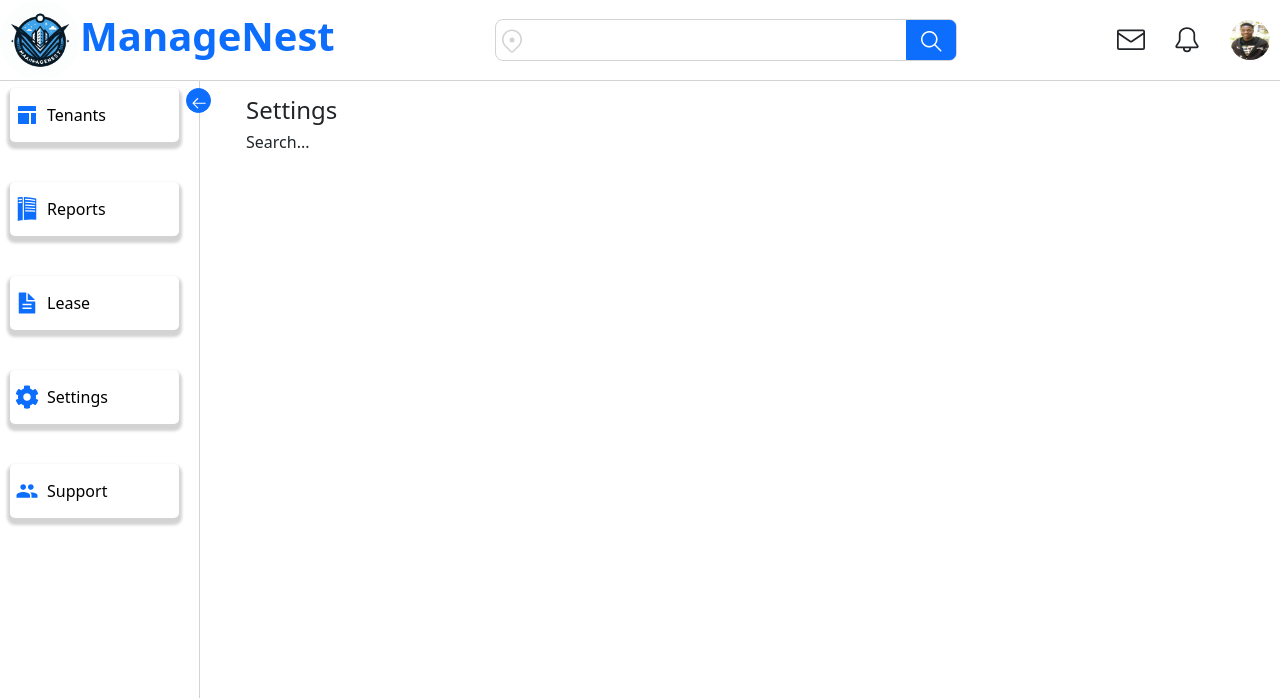
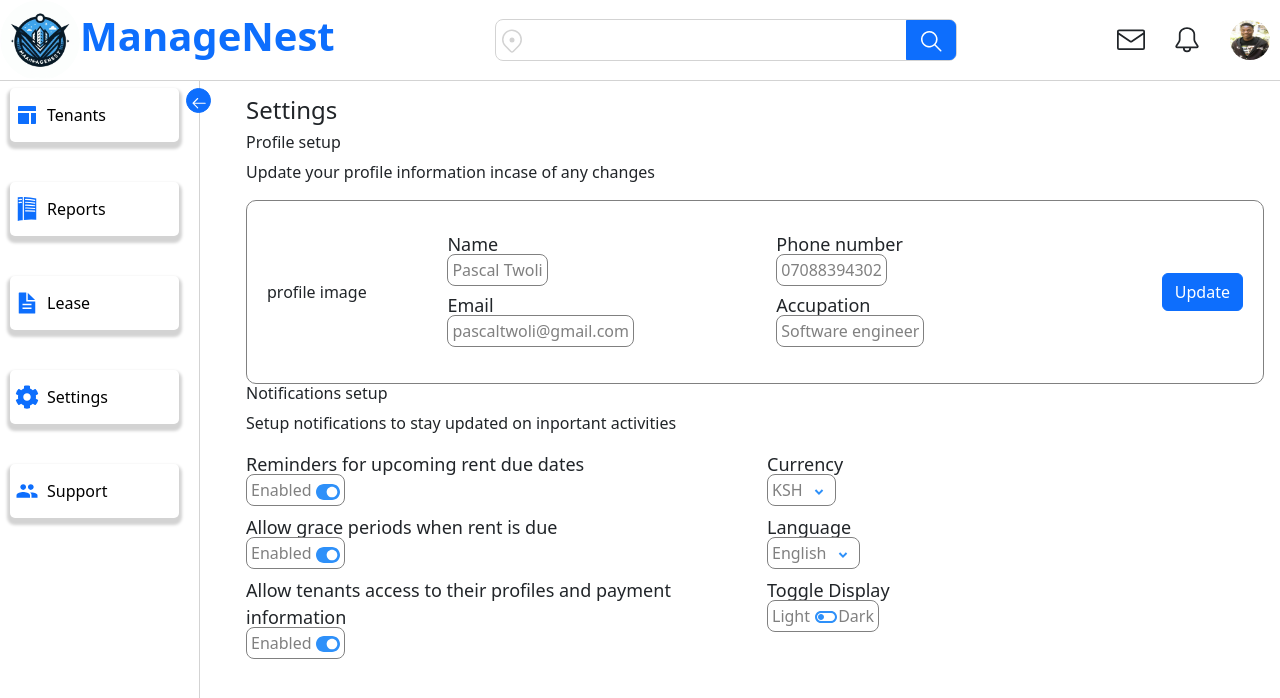
Before and after one commit to PascalTwoli/ManageNest, a React (Create React App) app in the folder frontend/: page /mainbody in a window 1280 px wide. Both pictures are taken after a click on the element "Settings". Shown: the top 698 px of the page. Built offline with nearby package versions, Linux system fonts and the light colour scheme.

Commit message:
created the page for settings, settings.component.js

```diff
--- a/frontend/src/App.css
+++ b/frontend/src/App.css
@@ -580,3 +580,64 @@ Table {
 .t-body td{
   padding: 10px 1px !important;
 }
+
+
+/* ---------settings.component.js ----------- */
+
+.profile-settings-container {
+
+}
+
+.profile-settings-container .p4{
+  font-size: 16px;
+}
+
+.profile-settings-div {
+  justify-content: space-between;
+  align-items: center;
+  border: 1px solid grey;
+  padding: 30px 20px;
+  border-radius: 10px;
+}
+
+.profile-settings-div .col-6 {
+   margin-bottom: 10px;
+}
+.profile-settings-div p{
+  font-size: 18px !important;
+  margin: 0px !important;
+  padding: 0px;
+}
+
+.profile-settings-div span{
+  font-size: 16px;
+  color: grey;
+  border: solid 1px grey;
+  padding: 4px;
+  border-radius: 8px;
+}
+
+.notifications-container{
+
+}
+
+.notifications-container div{
+  margin-bottom: 10px;
+}
+.notifications-container p{
+  padding: 0px;
+  margin: 0px;
+  font-size: 18px;
+}
+
+.notifications-container span {
+  border: solid 1px grey ;
+  padding: 4px;
+  width: 200px !important;
+  border-radius: 8px;
+  font-size: 16px;
+  color: grey;
+}
+.notifications-container span .toggle-icon{
+  color: #2e90f9;
+}
--- a/frontend/src/settings.component.js
+++ b/frontend/src/settings.component.js
@@ -1,10 +1,76 @@
+import { FaToggleOn } from "react-icons/fa";
+import { RiArrowDropDownLine } from "react-icons/ri";
+import { MdOutlineToggleOff } from "react-icons/md";
+
 const ManageSettings = () => {
 
     return (
         <div>
             <div>
                 <h4>Settings</h4>
-                <h6>Search...</h6>
+            </div>
+
+            <div className="profile-settings-container">
+                <h6>Profile setup</h6>
+                <p className="p4">Update your profile information incase of any changes</p>
+                <div className="d-flex profile-settings-div">
+                    <div>profile image</div>
+                    <div className="row">
+                        <div className="col-6" >
+                            <p>Name</p>
+                            <span>Pascal Twoli</span>
+                        </div>
+                        <div className="col-6">
+                            <p>Phone number</p>
+                            <span>07088394302</span>
+                        </div>
+                        <div className="col-6">
+                            <p>Email</p>
+                            <span>pascaltwoli@gmail.com</span>
+                        </div>
+                        <div className="col-6">
+                            <p>Accupation</p>
+                            <span>Software engineer</span>
+                        </div>
+                    </div>
+                    <div>
+                        <button className="btn btn-primary">Update</button>
+                    </div>
+                </div>
+
+                <h6>Notifications setup</h6>
+                <p className="p4">Setup notifications to stay updated on inportant activities</p>
+                <div className="notifications-container row">
+                    <div className="col-6">
+                        <div className="">
+                            <p>Reminders for upcoming rent due dates</p>
+                            <span>Enabled <FaToggleOn size={24} className="toggle-icon"/></span>
+                        </div>
+                        <div className="">
+                            <p>Allow grace periods when rent is due</p>
+                            <span>Enabled <FaToggleOn size={24}  className="toggle-icon"/></span>
+                        </div>
+                        <div className="">
+                            <p>Allow tenants access to their profiles and payment information</p>
+                            <span>Enabled <FaToggleOn size={24} className="toggle-icon"/></span>
+                        </div>
+                    </div>
+                    <div className="col-5">
+                        <div>
+                            <p>Currency</p>
+                            <span>KSH <RiArrowDropDownLine size={24} className="toggle-icon"/></span>
+                        </div>
+                        <div>
+                            <p>Language</p>
+                            <span>English <RiArrowDropDownLine size={24} className="toggle-icon"/></span>
+                        </div>
+                        <div>
+                            <p>Toggle Display</p>
+                            <span>Light <MdOutlineToggleOff size={24} className="toggle-icon" />Dark</span>
+                        </div>
+                    </div>
+
+                </div>
             </div>
         </div>
     );
```
